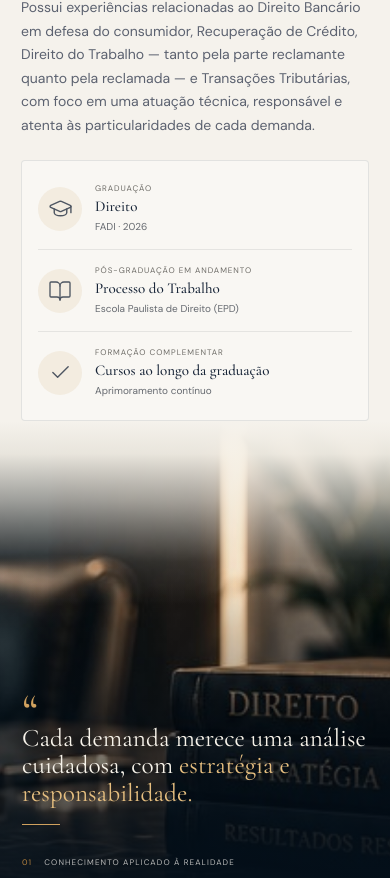
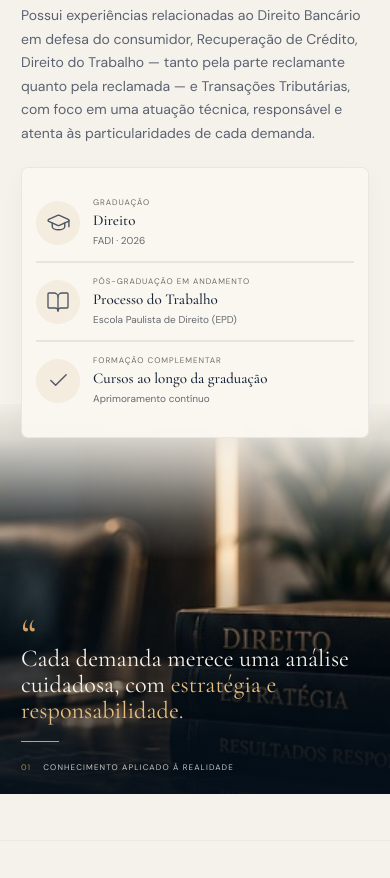
Before and after one commit to avanegm/arthur-ramalho, a React (Vite) app: page / in a window 390 px wide. Shown: the part 1246-2124 px from the top of the page. Built offline with nearby package versions, Linux system fonts and the light colour scheme.

Commit message:
ajusta transicao visual da secao sobre

```diff
--- a/src/styles.css
+++ b/src/styles.css
@@ -1885,3 +1885,225 @@ h2 em {
 @media (max-width: 380px) {
   .about-quote { bottom: 62px; }
 }
+
+
+/* Match the approved mobile About reference: credential panel blends into a shorter full-bleed image */
+@media (max-width: 760px) {
+  .about-copy {
+    position: relative;
+    z-index: 2;
+  }
+
+  .credentials {
+    position: relative;
+    z-index: 3;
+    margin-bottom: -10px;
+    background: rgba(250, 247, 241, .94);
+    border-color: rgba(24, 39, 52, .08);
+    box-shadow: 0 8px 24px rgba(4, 16, 27, .035);
+  }
+
+  .about-visual {
+    position: relative;
+    z-index: 1;
+    height: 360px;
+    margin-top: 0;
+    overflow: hidden;
+    background: var(--cream);
+  }
+
+  .about-visual > img {
+    object-position: center 57%;
+  }
+
+  .about-visual-shade {
+    inset: 0;
+    background: linear-gradient(
+      180deg,
+      var(--cream) 0%,
+      rgba(246, 242, 233, .9) 5%,
+      rgba(246, 242, 233, .55) 13%,
+      rgba(246, 242, 233, .14) 23%,
+      transparent 32%,
+      rgba(4, 16, 27, .18) 48%,
+      rgba(4, 16, 27, .94) 100%
+    );
+  }
+
+  .about-quote {
+    bottom: 56px;
+    right: 22px;
+    left: 22px;
+  }
+
+  .about-quote p {
+    font-size: clamp(23px, 6.1vw, 29px);
+    line-height: 1.08;
+  }
+
+  .visual-caption {
+    bottom: 20px;
+  }
+}
+
+@media (max-width: 380px) {
+  .about-visual { height: 340px; }
+  .credentials { margin-bottom: -8px; padding-right: 14px; padding-left: 14px; }
+  .about-quote { bottom: 54px; right: 18px; left: 18px; }
+  .visual-caption { bottom: 18px; right: 18px; left: 18px; }
+}
+
+
+/* Ajuste final da seção Sobre conforme a referência aprovada: credenciais integradas à foto por degradê */
+@media (max-width: 760px) {
+  .about {
+    padding-top: 38px;
+    padding-bottom: 46px;
+    overflow: hidden;
+  }
+
+  .about-grid {
+    display: grid;
+    grid-template-columns: minmax(0, 1fr);
+    gap: 0;
+  }
+
+  .about-copy {
+    padding-bottom: 0;
+    margin-bottom: 0;
+    z-index: 2;
+  }
+
+  .credentials {
+    position: relative;
+    z-index: 3;
+    margin-top: 22px;
+    margin-bottom: -34px;
+    padding: 16px 14px 18px;
+    border: 1px solid rgba(24, 39, 52, .07);
+    border-radius: 7px;
+    background: rgba(250, 247, 241, .97);
+    box-shadow: 0 8px 24px rgba(4, 16, 27, .035);
+  }
+
+  .credential {
+    gap: 13px;
+    padding: 13px 0;
+  }
+
+  .credential + .credential {
+    border-top: 1px solid rgba(24, 39, 52, .09);
+  }
+
+  .credential-icon {
+    flex: 0 0 44px;
+    width: 44px;
+    height: 44px;
+  }
+
+  .credential-copy strong {
+    font-size: 15px;
+  }
+
+  .credential-copy small {
+    font-size: 8px;
+  }
+
+  .credential-copy > span {
+    font-size: 10px;
+  }
+
+  .about-visual {
+    position: relative;
+    z-index: 1;
+    width: calc(100% + 48px);
+    height: 390px;
+    min-height: 0;
+    margin: 0 -24px;
+    padding: 0;
+    overflow: hidden;
+    isolation: isolate;
+    background: var(--cream);
+  }
+
+  .about-visual > img {
+    position: absolute;
+    inset: 0;
+    display: block;
+    width: 100%;
+    height: 100%;
+    object-fit: cover;
+    object-position: center 56%;
+    filter: saturate(.82);
+  }
+
+  .about-visual-shade {
+    position: absolute;
+    inset: 0;
+    z-index: 1;
+    pointer-events: none;
+    background: linear-gradient(
+      180deg,
+      rgba(246, 242, 233, .98) 0%,
+      rgba(246, 242, 233, .88) 9%,
+      rgba(246, 242, 233, .58) 19%,
+      rgba(246, 242, 233, .22) 30%,
+      rgba(246, 242, 233, 0) 40%,
+      rgba(4, 16, 27, .16) 52%,
+      rgba(4, 16, 27, .91) 100%
+    );
+  }
+
+  .about-quote {
+    z-index: 2;
+    right: 24px;
+    bottom: 52px;
+    left: 24px;
+    width: auto;
+    padding: 0;
+    border: 0;
+    background: transparent;
+    box-shadow: none;
+  }
+
+  .quote-mark {
+    height: 24px;
+    font-size: 46px;
+  }
+
+  .about-quote p {
+    max-width: 430px;
+    margin: 8px 0 17px;
+    font-size: clamp(24px, 6.2vw, 30px);
+    line-height: 1.08;
+  }
+
+  .quote-rule {
+    width: 38px;
+  }
+
+  .visual-caption {
+    z-index: 2;
+    top: auto;
+    right: 24px;
+    bottom: 22px;
+    left: 24px;
+    gap: 12px;
+    color: rgba(250, 247, 242, .78);
+    font-size: 8px;
+    letter-spacing: .14em;
+  }
+
+  .practice {
+    padding-top: 44px;
+  }
+}
+
+@media (max-width: 380px) {
+  .about { padding-top: 32px; padding-bottom: 38px; }
+  .credentials { margin-bottom: -30px; padding-right: 12px; padding-left: 12px; }
+  .about-visual { height: 360px; }
+  .about-quote { right: 18px; bottom: 48px; left: 18px; }
+  .about-quote p { font-size: 23px; }
+  .visual-caption { right: 18px; bottom: 18px; left: 18px; font-size: 7px; }
+}
```
